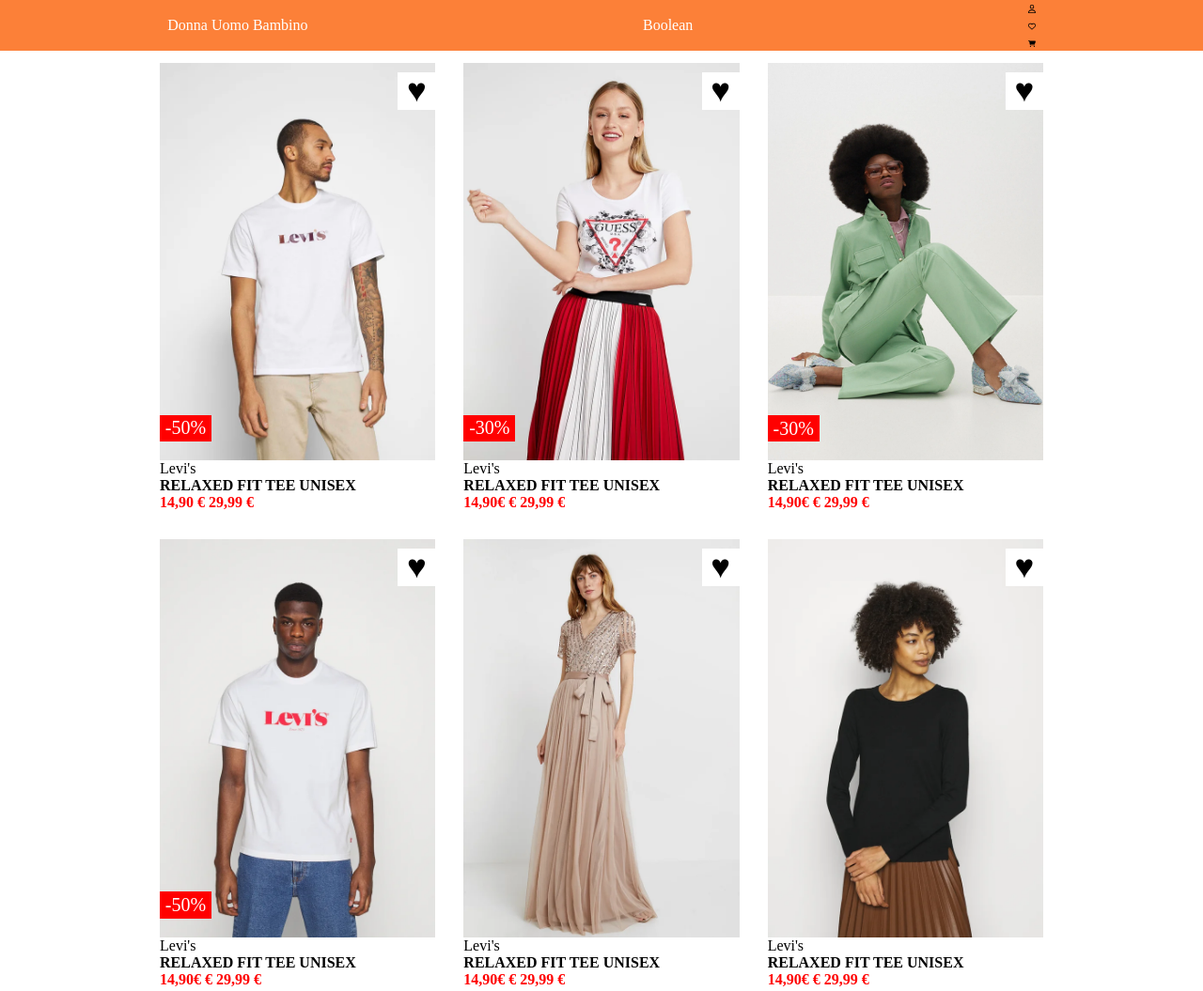
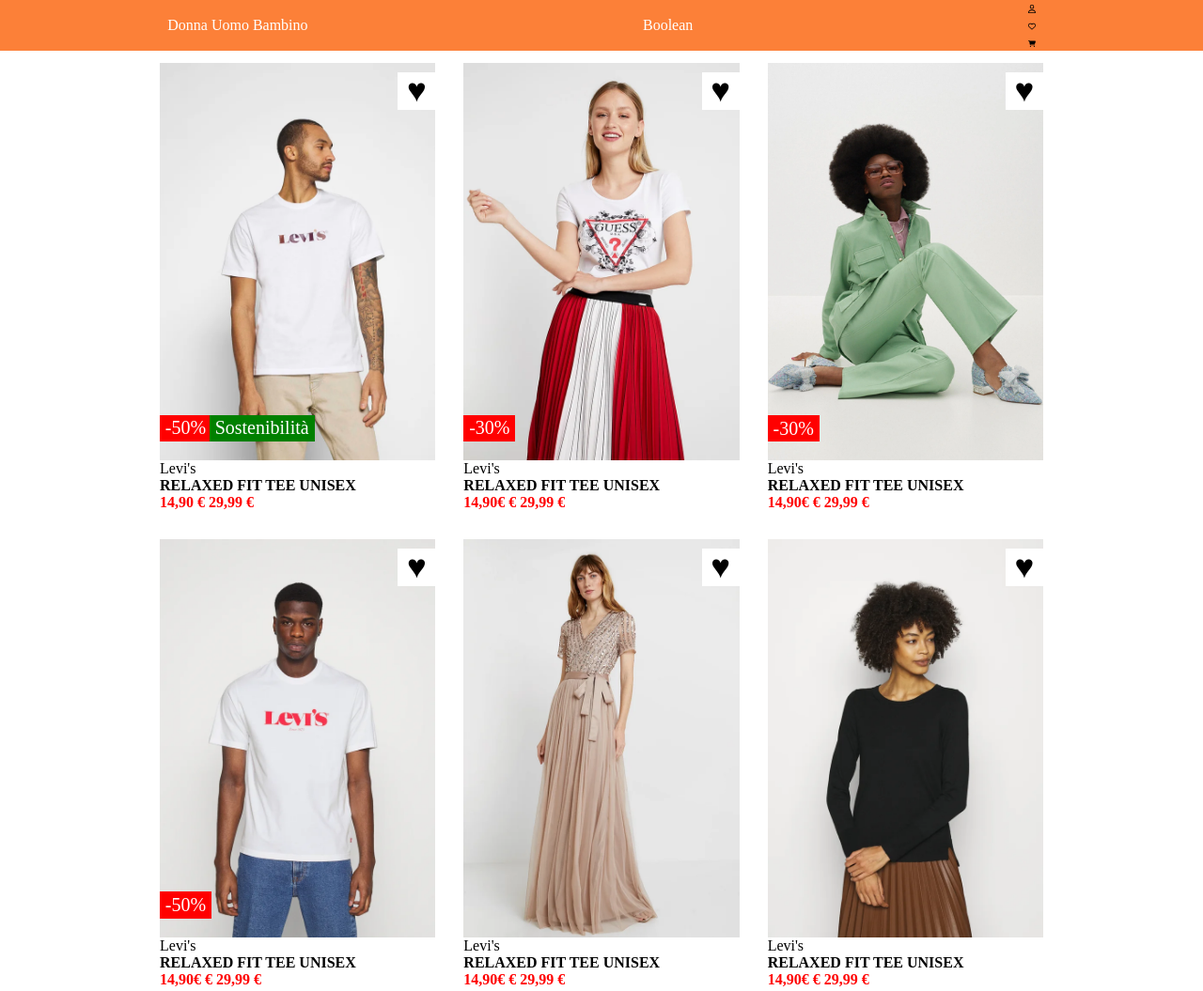
Before and after one commit to ElonaHoxhaj96/html-css-boolando, a plain HTML site: page index.html in a window 1280 px wide. Shown: the whole page at 94% size. Drawn offline with Linux system fonts and the light colour scheme.

Commit message:
aggiunta sostenibilità

```diff
--- a/index.html
+++ b/index.html
@@ -44,6 +44,7 @@
                     <img src ="img/1.webp" class="inmagini">
                     <span class="cuore-nero">&hearts;</span>
                     <div class="discount"> -50% </div>
+                    <span class="sostenibilita"> Sostenibilità</span>
 
 
                 </div>
--- a/style.css
+++ b/style.css
@@ -94,6 +94,21 @@ main{
     bottom: 20px;
     left: 0;
 
+
+}
+
+/*setting sostenibilità*/
+
+.sostenibilita{
+    background-color: green;
+    color: white;
+    font-size: 20px;
+    width: auto;
+    padding: 1% 2%;
+    position: absolute;
+    bottom: 20px;
+    left: 18%;
+
 }
 
 
```
